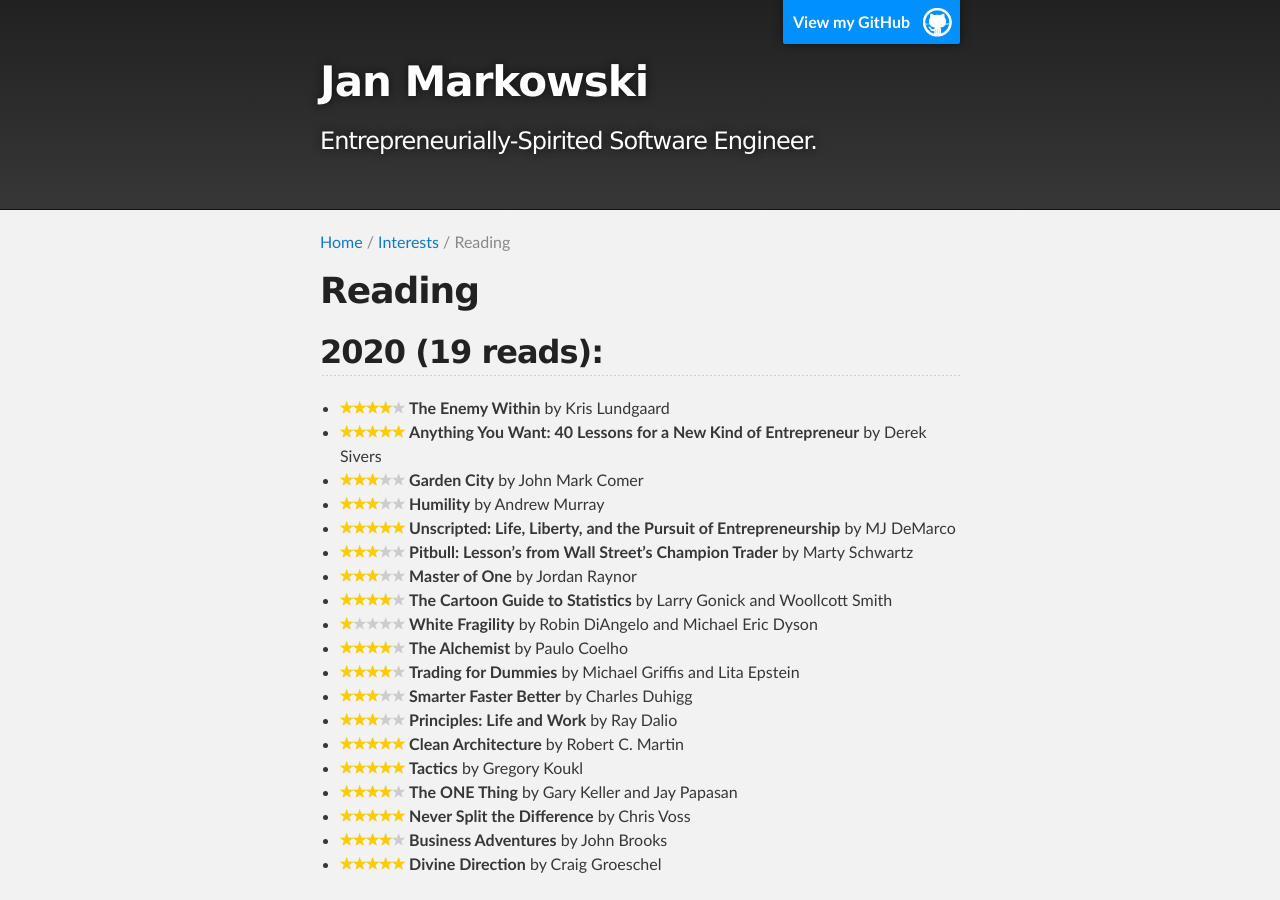
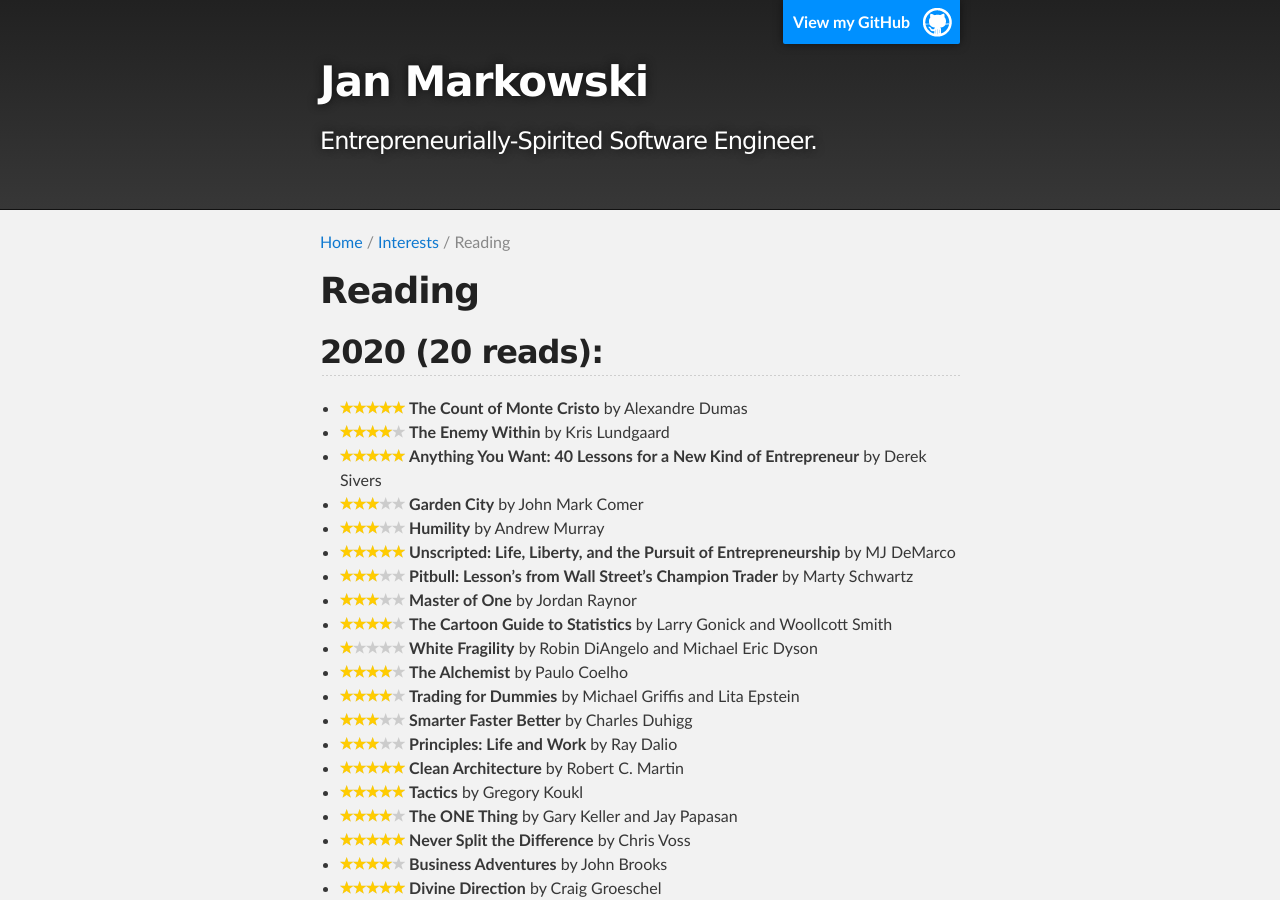
Before and after one commit to jmarkowski/jmarkowski.github.io, a Jekyll site: the page built from _interests/reading.md, in a window 1280 px wide and 900 px high. Built offline with Jekyll 4.4.1, drawn with Linux system fonts in a browser that asks for light colours.

Commit message:
Finished reading 'The Count of Monte Cristo'

```diff
--- a/_interests/reading.md
+++ b/_interests/reading.md
@@ -42,8 +42,9 @@
 </span>
 {% endcapture %}
 
-## 2020 (19 reads):
+## 2020 (20 reads):
 
+- {{ star5 }} __The Count of Monte Cristo__ by Alexandre Dumas
 - {{ star4 }} __The Enemy Within__ by Kris Lundgaard
 - {{ star5 }} __Anything You Want: 40 Lessons for a New Kind of Entrepreneur__ by Derek Sivers
 - {{ star3 }} __Garden City__ by John Mark Comer
```
